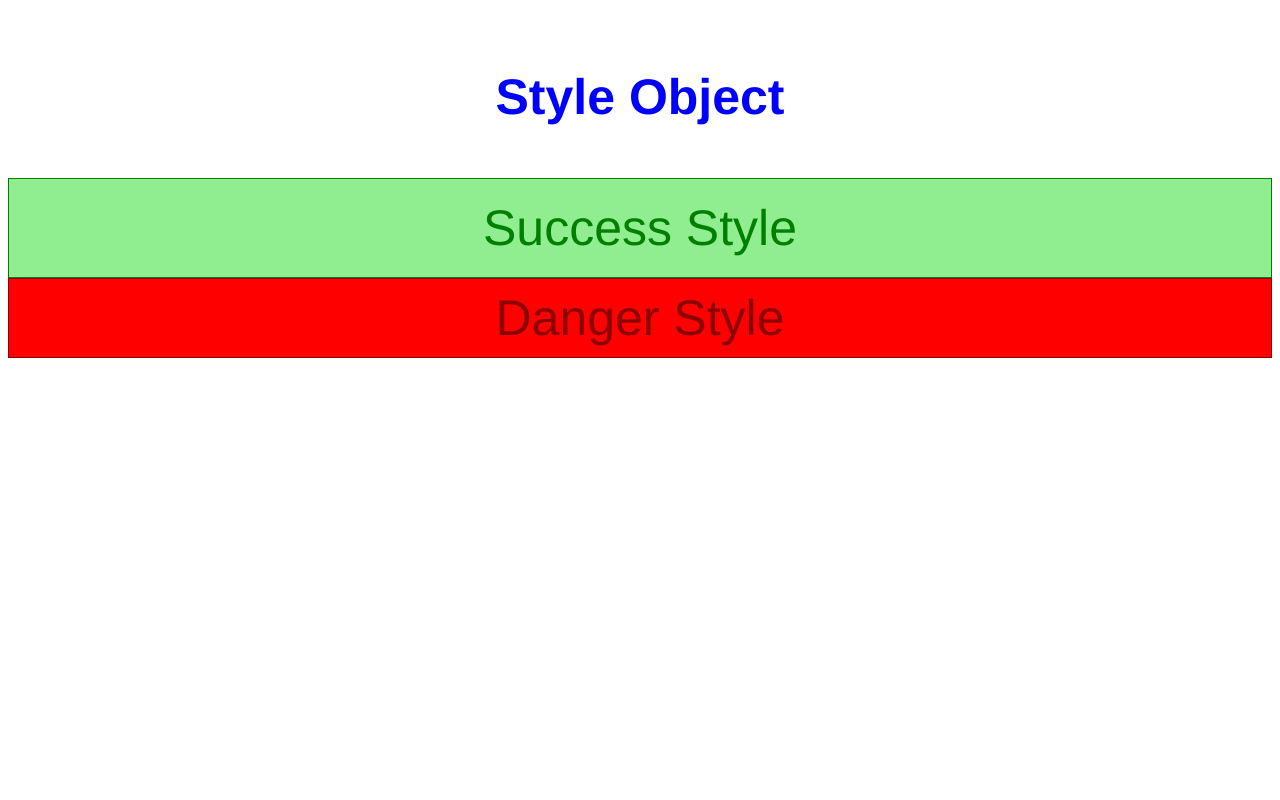
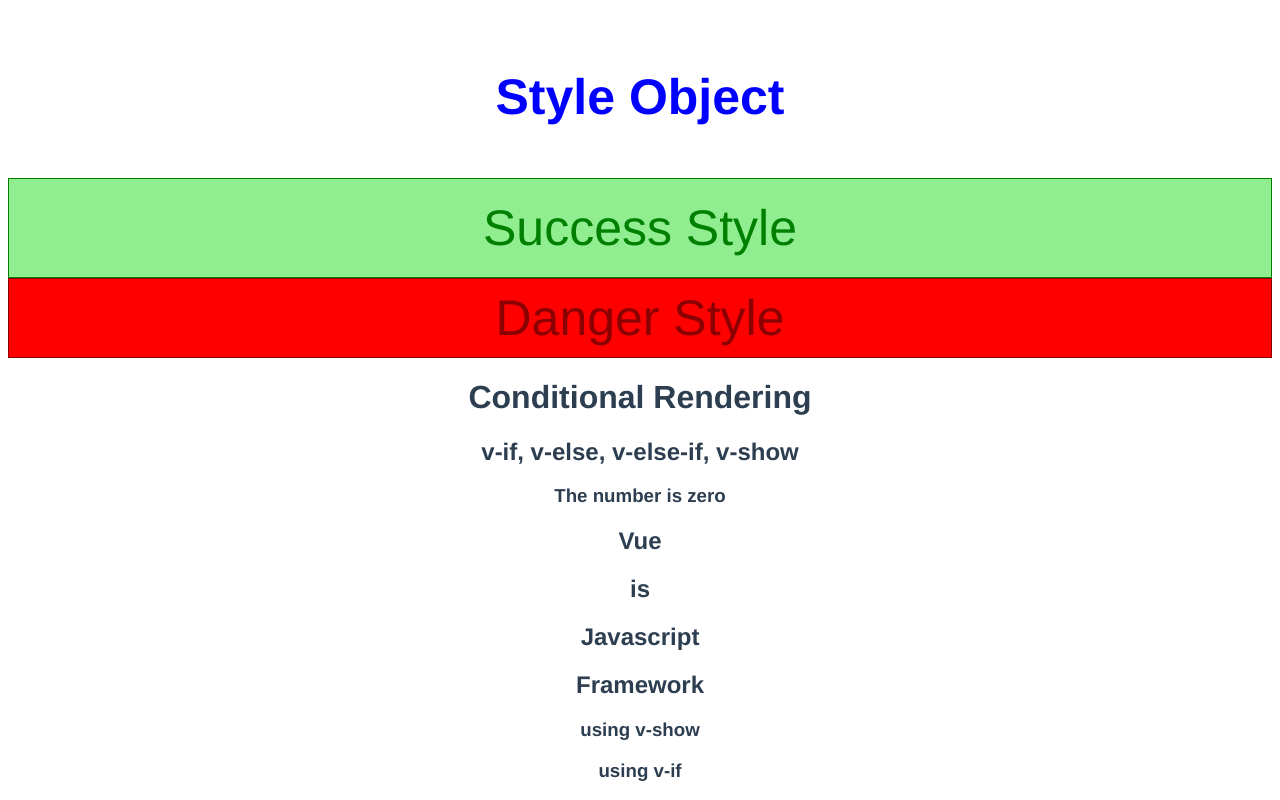
Before and after one commit to swee76/getting-started-on-vue, a Vue app: page /home in a window 1280 px wide. Shown: the part 697-1497 px from the top of the page. Before the commit the page ends 1063 px from the top, so only its background shows below. Built offline with nearby package versions, Linux system fonts and the light colour scheme.

Commit message:
vue conditional rendering

```diff
--- a/package.json
+++ b/package.json
@@ -9,7 +9,8 @@
   },
   "dependencies": {
     "core-js": "^3.8.3",
-    "vue": "^3.2.13"
+    "vue": "^3.2.13",
+    "vue-router": "^4.1.6"
   },
   "devDependencies": {
     "@babel/core": "^7.12.16",
--- a/src/App.vue
+++ b/src/App.vue
@@ -37,10 +37,13 @@
   <h2 :style="headerStyleObject">Style Object</h2>
   <div :style="[baseStyleObject, successStyleObject]">Success Style</div>
   <div :style="[baseStyleObject, dangerStyleObject]">Danger Style</div>
+  <ConditionalRendering />
 </template>
 
 <script>
+import ConditionalRendering from "./components/ConditionalRendering.vue";
 export default {
+  components: { ConditionalRendering },
   name: "App",
   data() {
     return {
--- /dev/null
+++ b/src/components/ConditionalRendering.vue
@@ -0,0 +1,31 @@
+<template>
+  <h1>Conditional Rendering</h1>
+  <h2>v-if, v-else, v-else-if, v-show</h2>
+  <h3 v-if="num === 0">The number is zero</h3>
+  <h3 v-else-if="num < 0">The number is negative</h3>
+  <h3 v-else-if="num > 0">The number is positive</h3>
+  <h3 v-else>Not a number</h3>
+  <template v-if="display">
+    <h2>Vue</h2>
+    <h2>is</h2>
+    <h2>Javascript</h2>
+    <h2>Framework</h2>
+  </template>
+  <h3 v-show="showElement">using v-show</h3>
+  <h3 v-if="showElement">using v-if</h3>
+</template>
+
+<script>
+export default {
+  name: "ConditionalRendering",
+  data() {
+    return {
+      num: 0,
+      display: true,
+      showElement: true,
+    };
+  },
+};
+</script>
+
+<style></style>
--- /dev/null
+++ b/src/router/index.js
@@ -0,0 +1,9 @@
+import Home from "../views/Home";
+
+export const routes = [
+  {
+    path: "/home",
+    name: "HomePage",
+    Component: Home,
+  },
+];
--- /dev/null
+++ b/src/views/Home.vue
@@ -0,0 +1,11 @@
+<template>
+  <div>just</div>
+</template>
+
+<script>
+export default {
+  name: "HomePage",
+};
+</script>
+
+<style></style>
```
Also changed, not shown: src/main.js (+4 -3 lines), 1 other file (tests, documents, lock files or other folders).
